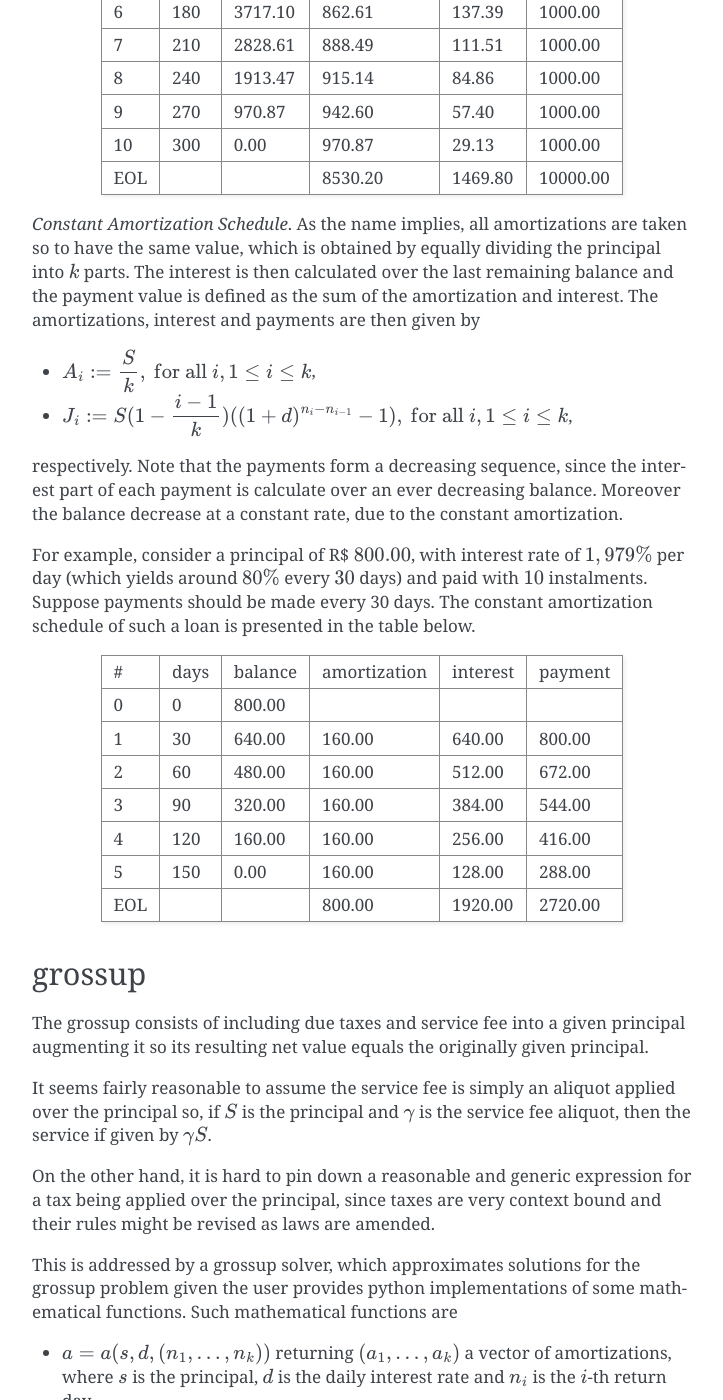
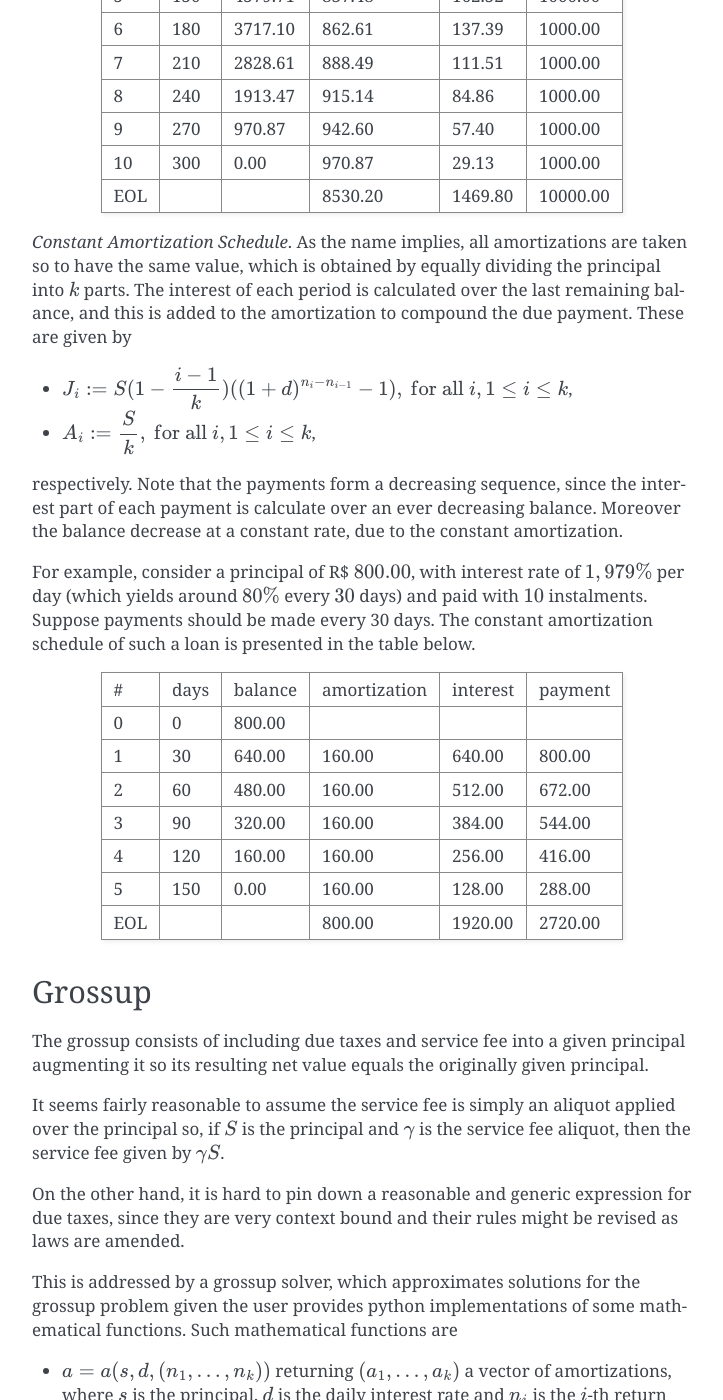
Before and after one commit to yanomateus/loan-calculator, a Sphinx documentation site: the page built from docs/maths.rst, in a window 1280 px wide and 1400 px high, scrolled down 3238 px. Shown: the whole window, without its empty margins (388-1111 px from the left). Built offline with Sphinx 7.4.7, drawn with Linux system fonts in a browser that asks for light colours; some of the changed text lies outside the part shown.

Commit message:
fix documentation

```diff
--- a/docs/amortization_schedules.rst
+++ b/docs/amortization_schedules.rst
@@ -6,8 +6,8 @@
 principal or interest remain. The schedule according to which a loan is paid
 is called an *amortization schedule*.
 
-Let :math:`S` be the principal, :math:`d` the daily interest rate and
-:math:`n_i` the number of days since the loan was granted and the due date of
+Let :math:`s` be the principal, :math:`d` the daily interest rate and
+:math:`n_i` the number of days since the loan started until the due date of
 the :math:`i`-th payment. An amortization schedule must describe
 
 *   a sequence of payments :math:`P_1,P_2,\ldots,P_k`.
@@ -24,7 +24,7 @@
 
 .. math::
 
-    \sum_{i=1}^k A_i = S
+    \sum_{i=1}^k A_i = s
 
 holds. From the partitions and the sequence of payments one can define the
 balance after each payment by
@@ -35,7 +35,7 @@
     \begin{aligned}
         b_i &:=  b_{i-1}\ (1+d)^{n_i-n_{i-1}} - P_i,
         \ \mathrm{for}\ i,1\leq i\leq k,\ \mathrm{and}\\
-        b_0 &:= S
+        b_0 &:= s
     \end{aligned}
     \right..
 
@@ -46,8 +46,8 @@
 payment is then defined as the difference between the PMT and the associated
 amortization. Therefore, the payments, amortization and interest are defined by
 
-*   :math:`P := \mathrm{PMT}(S,d,(n_1,\ldots,n_k))
-    = \displaystyle\frac{S}{\sum_{j=1}^k \frac{1}{(1+d)^{n_j}}},
+*   :math:`P := \mathrm{PMT}(s,d,(n_1,\ldots,n_k))
+    = \displaystyle\frac{s}{\sum_{j=1}^k \frac{1}{(1+d)^{n_j}}},
     \ \ \mathrm{for\ all}\ i,1\leq i\leq k`,
 *   :math:`A_i := P\ \displaystyle\frac{1}{(1+d)^{n_i}},
     \ \ \mathrm{for\ all}\ i,1\leq i\leq k`,
@@ -142,14 +142,13 @@
 
 *Constant Amortization Schedule*. As the name implies, all amortizations are
 taken so to have the same value, which is obtained by equally dividing the
-principal into :math:`k` parts. The interest is then calculated over the last
-remaining balance and the payment value is defined as the sum of the
-amortization and interest. The amortizations, interest and payments are then
-given by
+principal into :math:`k` parts. The interest of each period is calculated over
+the last remaining balance, and this is added to the amortization to compound
+the due payment. These are given by
 
+*   :math:`J_i := S(1 - \displaystyle\frac{i-1}{k})((1+d)^{n_i-n_{i-1}} - 1),
+    \ \mathrm{for\ all}\ i,1\leq i\leq k`,
 *   :math:`A_i := \displaystyle\frac{S}{k},
-    \ \mathrm{for\ all}\ i,1\leq i\leq k`,
-*   :math:`J_i := S(1 - \displaystyle\frac{i-1}{k})((1+d)^{n_i-n_{i-1}} - 1),
     \ \mathrm{for\ all}\ i,1\leq i\leq k`,
 
 respectively. Note that the payments form a decreasing sequence, since the
--- a/docs/grossup.rst
+++ b/docs/grossup.rst
@@ -4,11 +4,11 @@
 
 It seems fairly reasonable to assume the service fee is simply an aliquot
 applied over the principal so, if :math:`S` is the principal and :math:`\gamma` is
-the service fee aliquot, then the service if given by :math:`\gamma S`.
+the service fee aliquot, then the service fee given by :math:`\gamma S`.
 
 On the other hand, it is hard to pin down a reasonable and generic expression
-for a tax being applied over the principal, since taxes are very context bound
-and their rules might be revised as laws are amended.
+for due taxes, since they are very context bound and their rules might be
+revised as laws are amended.
 
 This is addressed by a grossup solver, which approximates solutions
 for the grossup problem given the user provides python implementations of some
--- a/docs/index.rst
+++ b/docs/index.rst
@@ -3,8 +3,8 @@
 
 Elementary Financial Mathematics for Loans.
 
-This library provides mathematically grounded Financial Mathematics routines
-like
+This library provides mathematically grounded Elementary Financial Mathematics
+routines like
 
 *   PMT
 *   Amortizations Schedules
--- a/docs/irr.rst
+++ b/docs/irr.rst
@@ -1,7 +1,7 @@
 The internal return rate is effective rate at which the net principal is grows
 in order to exactly match the sum of the due returns.
 
-Let :math:`S_\circ` be a net principal (i.e., a principal with eventual
+Let :math:`s_\circ` be a net principal (i.e., a principal with eventual
 taxes and fees properly deduced), :math:`r_1,r_2\ldots,r_k` a sequence of
 returns and :math:`n_1,n_2,\ldots,n_k` the due days for these returns. The
 *internal return rate* :math:`c` is then determined from the unique positive
@@ -9,7 +9,7 @@
 
 .. math::
 
-    f(X) = S_\circ X^{n_k} - r_k X^{n_k-n_1} - \cdots
+    f(X) = s_\circ X^{n_k} - r_k X^{n_k-n_1} - \cdots
     - r_2 X^{n_k-n_{k-1}} - r_1
 
 on the real unknown
--- a/docs/maths.rst
+++ b/docs/maths.rst
@@ -14,7 +14,7 @@
 
 .. include:: ./amortization_schedules.rst
 
-grossup
+Grossup
 -------
 
 .. include:: ./grossup.rst
--- a/docs/pmt.rst
+++ b/docs/pmt.rst
@@ -1,4 +1,4 @@
-Let :math:`S` be the principal,
+Let :math:`s` be the principal,
 :math:`d` the daily interest rate and :math:`n_i` the number of days since the
 principal was granted until the due date of the :math:`i`-th payment, for
 :math:`i,1\leq i\leq k`. We want to
```
Also changed, not shown: other parts of docs/pmt.rst (+4 -3 lines), loan_calculator/__init__.py (+14 -0 lines), 9 other files.
